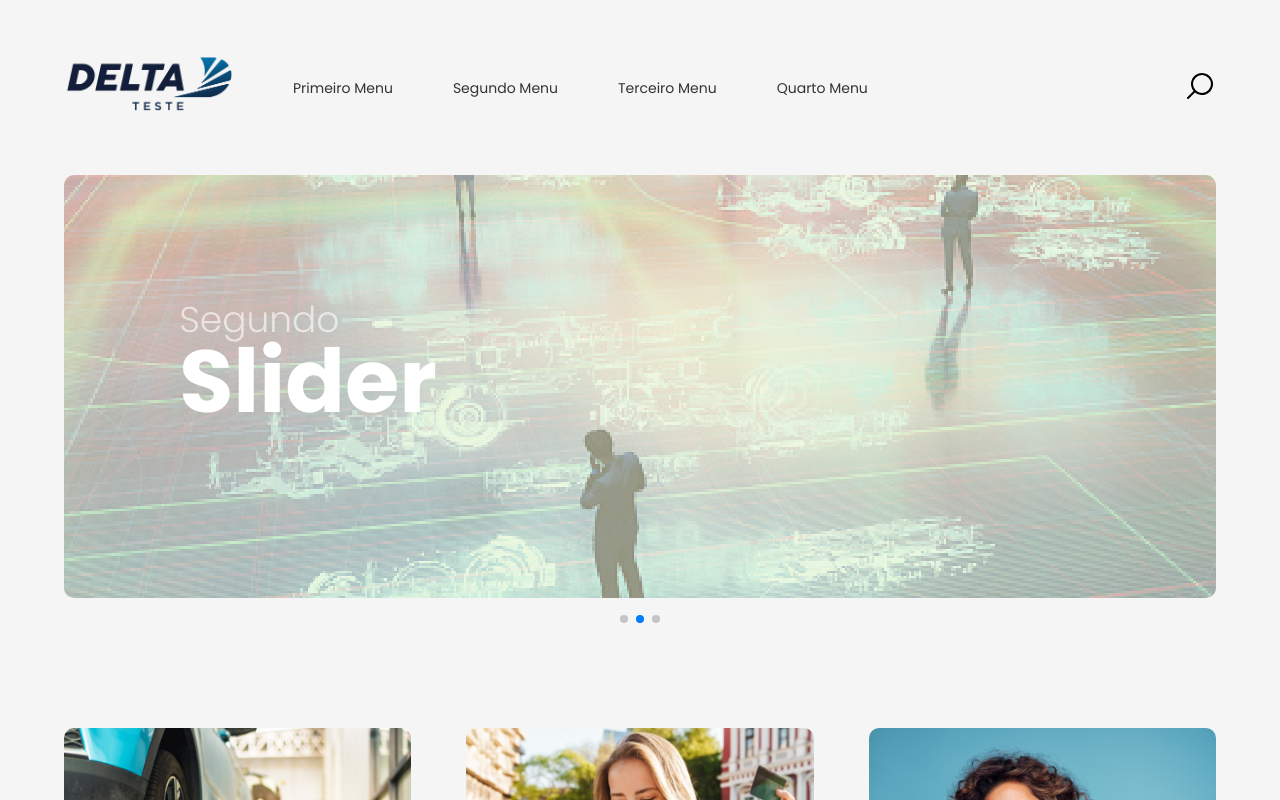
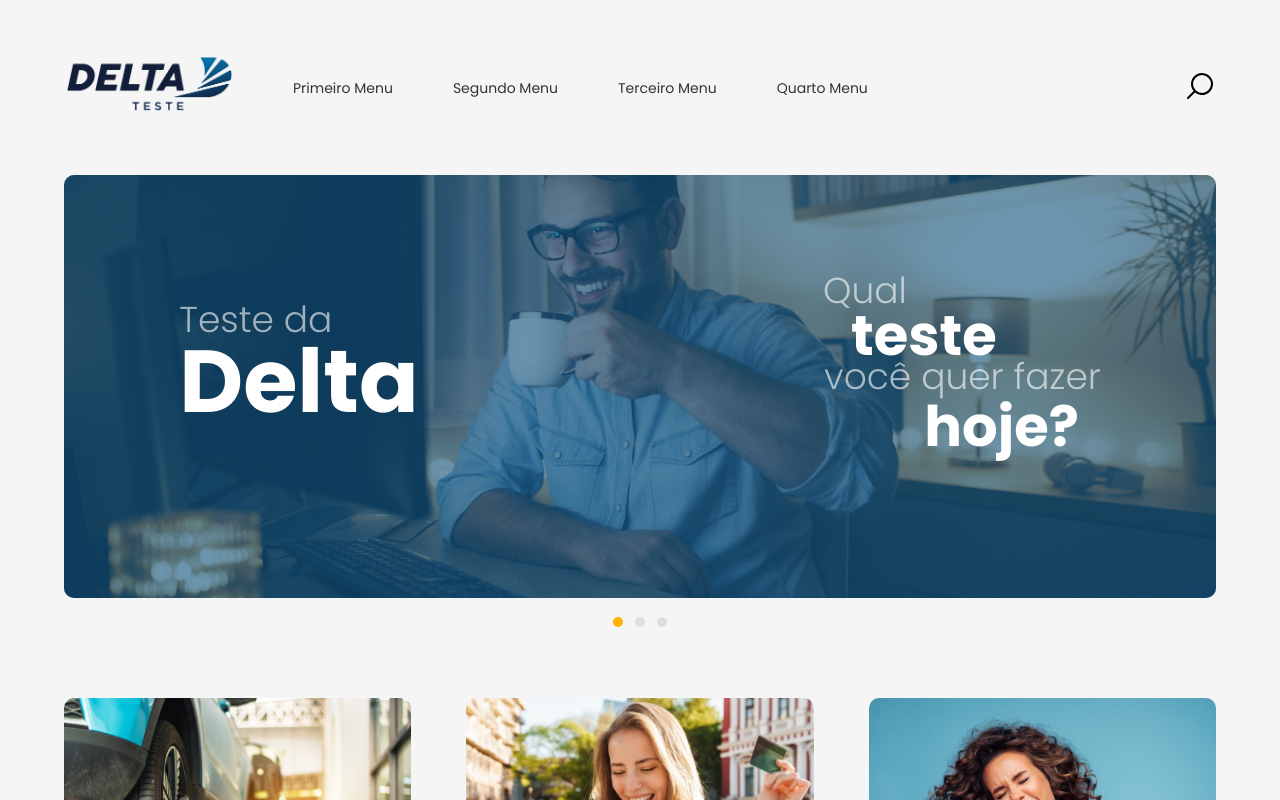
Before and after one commit to leonardof108/delta-test-react, a Next.js app: page / in a window 1280 px wide. Shown: the top 800 px of the page. Built offline with nearby package versions, Linux system fonts and the light colour scheme.

Commit message:
Pagination styling

```diff
--- a/src/components/Banner/Banner.module.css
+++ b/src/components/Banner/Banner.module.css
@@ -1,6 +1,6 @@
 .swiper {
   margin-top: 56px;
-  padding-bottom: 40px !important;
+  padding-bottom: 50px !important;
 }
 
 .swiper-container {
--- a/src/components/Banner/Banner.tsx
+++ b/src/components/Banner/Banner.tsx
@@ -14,10 +14,10 @@ export default function Banner() {
         spaceBetween={30}
         loop={true}
         centeredSlides={true}
-        autoplay={{
-          delay: 2500,
-          disableOnInteraction: false,
-        }}
+        // autoplay={{
+        //   delay: 2500,
+        //   disableOnInteraction: false,
+        // }}
         pagination={{
           clickable: true,
         }}
--- a/styles/Home.module.css
+++ b/styles/Home.module.css
@@ -3,7 +3,7 @@
 }
 .card_container {
   gap: 55px;
-  margin-top: 90px;
+  margin-top: 50px;
   display: grid;
   grid-template-columns: repeat(3, 1fr);
 }
--- a/styles/global.css
+++ b/styles/global.css
@@ -14,3 +14,15 @@ body {
 button {
   cursor: pointer;
 }
+.swiper-pagination-bullet.swiper-pagination-bullet-active {
+  background-color: #ffb300 !important;
+  opacity: 1 !important;
+}
+
+.swiper-pagination-bullet {
+  background: #dedede !important;
+  opacity: 1 !important;
+  margin: 6px !important;
+  width: 10px !important;
+  height: 10px !important;
+}
```
